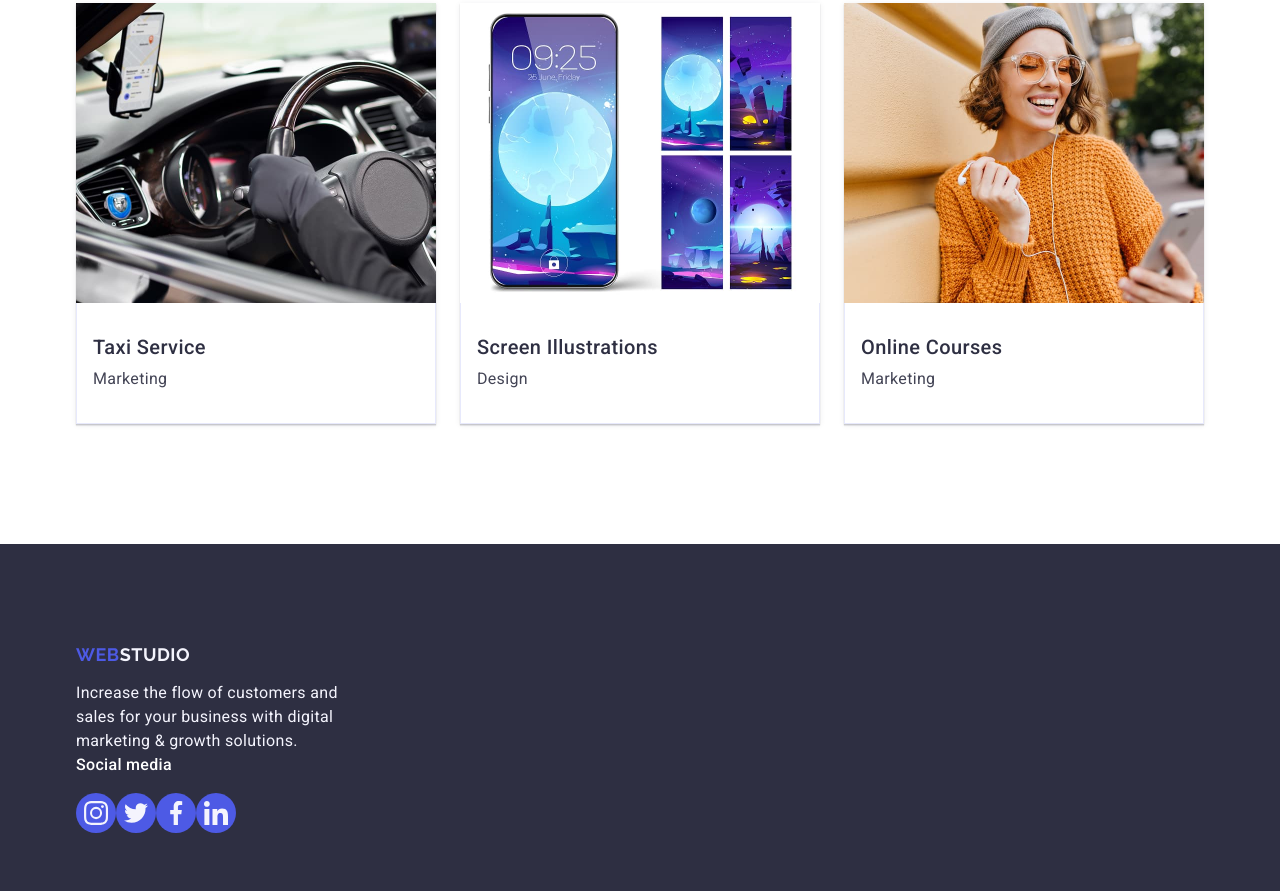
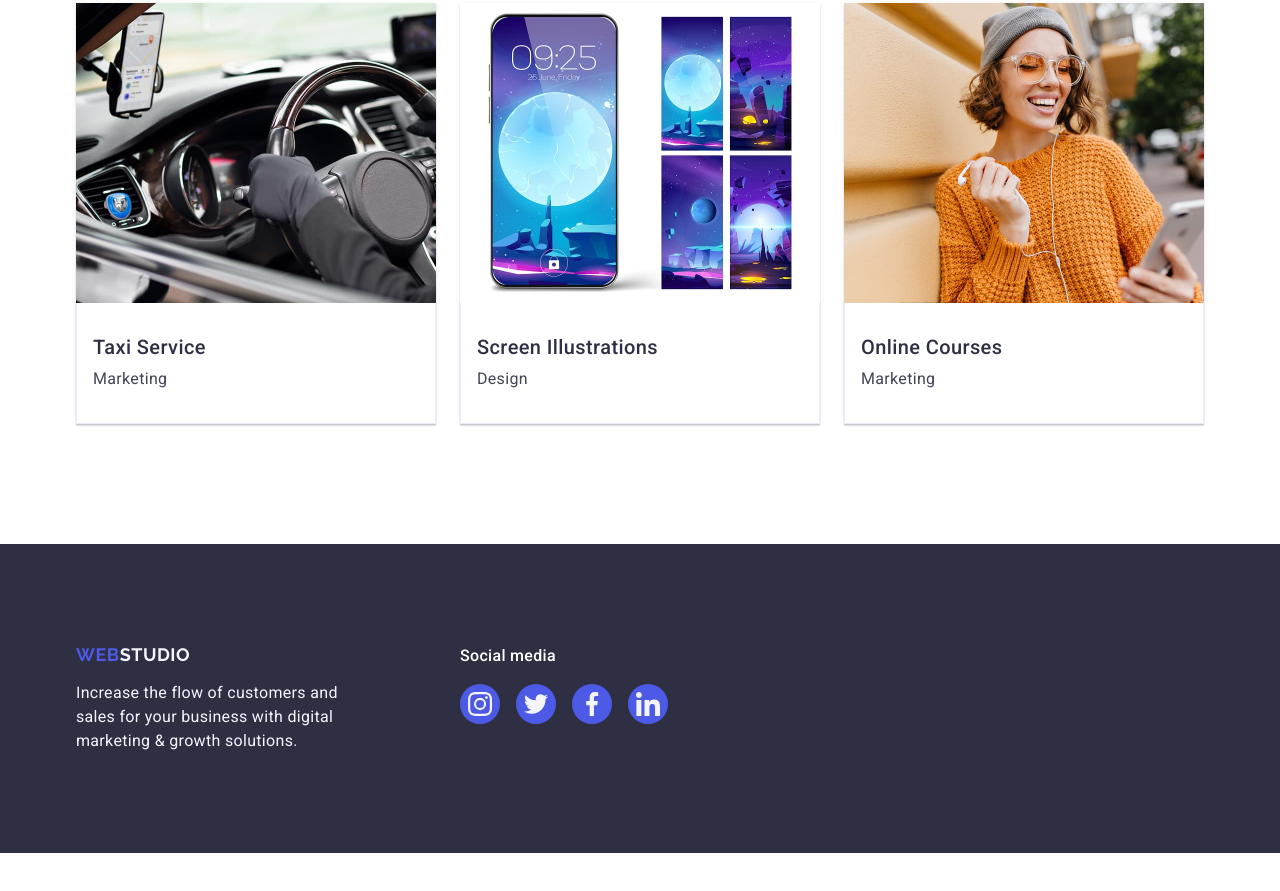
Before and after one commit to Roman-3005/goit-markup-hw-04, a plain HTML site: page index.html in a window 1280 px wide. Shown: the part 2626-3517 px from the top of the page. After the commit the page ends 3479 px from the top, so only its background shows below. Drawn offline with nearby package versions, Linux system fonts and the light colour scheme.

Commit message:
add positioning to the footer

```diff
--- a/css/styles.css
+++ b/css/styles.css
@@ -384,6 +384,14 @@ margin:  0;
   padding: 100px 0;
 }
 
+.footer-container {
+  display: flex;
+  justify-content: flex-start;
+  align-items: flex-start;
+  gap: 120px;
+  flex-wrap: wrap;
+}
+
 .footer-logo {
   display: inline-block;
   margin-bottom: 16px;
@@ -400,10 +408,20 @@ margin:  0;
   max-width: 264px;
 }
 
-.footer-social {
+.footer-right {
   max-width: 208px;
+}
+
+.social-list {
+  display: flex;
   gap: 16px;
-  margin-left: 120px;
+  padding: 0;
+  margin: 0;
+  list-style: none;
+}
+
+.social-list svg {
+  fill: #ffffff;
 }
 
 .footer-text-social {
--- a/index.html
+++ b/index.html
@@ -355,7 +355,8 @@
     </main>
 
     <footer class="page-footer section">
-      <div class="container">
+      <div class="container footer-container">
+        <div class="footer-left">
           <a class="logo footer-logo" href="./index.html"
             >Web<span class="logo-part">Studio</span></a
           >
@@ -363,9 +364,10 @@
             Increase the flow of customers and sales for your business with
             digital marketing & growth solutions.
           </p>
-        <div>
+        </div>
+        <div class="footer-right">
           <p class="footer-text-social">Social media</p>
-          <ul>
+          <ul class="social-list">
             <li>
               <svg width="40px" height="40px">
                 <use href="./images/icons.svg#icon-youtube-team"></use>
```
Lines whose indentation alone changed are shown as unchanged.
